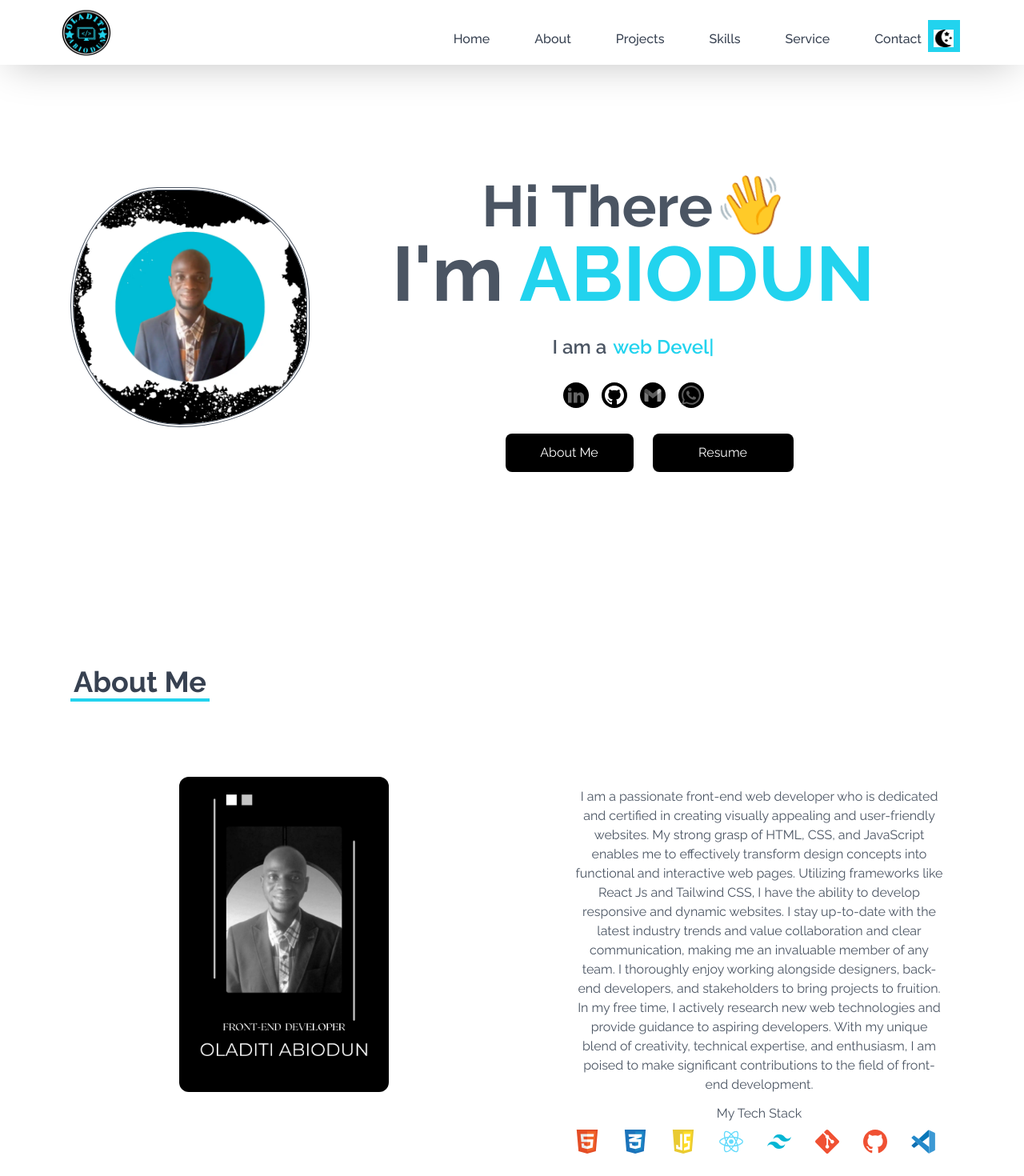
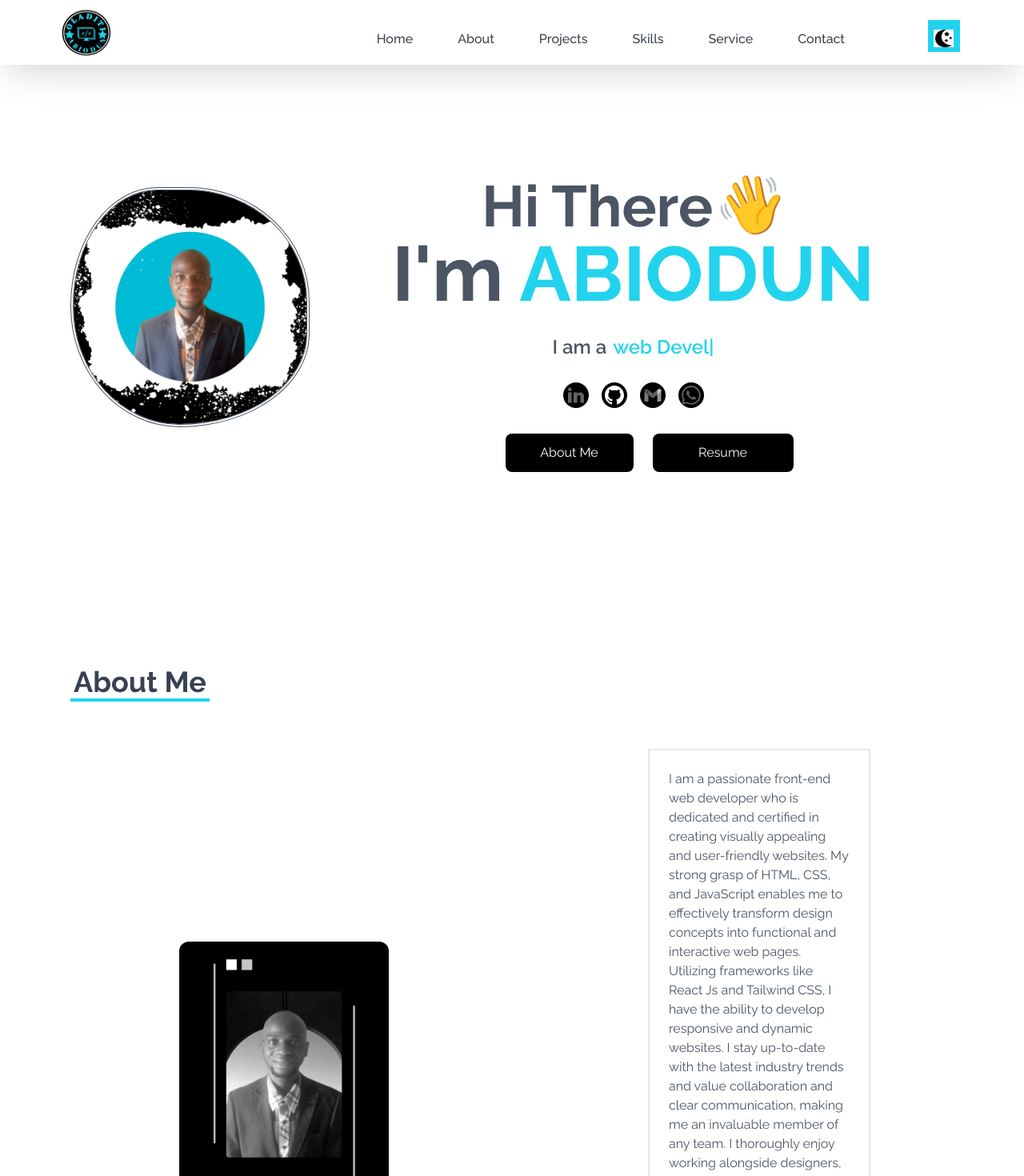
Before and after one commit to oladiti/myPortfolio, a React (Vite) app: page / in a window 1280 px wide. Shown: the top 1470 px of the page at 80% size. Built offline with nearby package versions, Linux system fonts and the light colour scheme.

Commit message:
updating the navbar and about us

```diff
--- a/src/components/About.jsx
+++ b/src/components/About.jsx
@@ -15,13 +15,15 @@ class About extends Component {
                     </div>
 
                     <div className='section  max-xs:-my-10 md:-mt-14 xl:pb-40   flex-col justify-between   lg:flex-row '>
-                        <div className='mb-5  flex flex-col justify-center xl:ml-3'>
-                            <img src={profile} alt="Profile" width="auto" height="auto" loading='lazy' className=' md:mt-20 xs:-mt-6 xl:mt-4  cursor-pointer grayscale hover:grayscale-0 hover:scale-[1.02] transition-all delay-75 border-4 border-transparent hover:border-aba duration-300 rounded-2xl min-w-[240px] w-1/2 mx-auto  md:w-[270px]' />
+                        <div className='mb-5  flex flex-col justify-center xl:ml-3 '>
+                            <img src={profile} alt="Profile" width="auto" height="auto" loading='lazy' className=' md:mt-20 max-xs:-mt-6 xl:mt-4  cursor-pointer grayscale hover:grayscale-0 hover:scale-[1.02] transition-all delay-75 border-4 border-transparent hover:border-aba duration-300 rounded-2xl min-w-[240px] w-1/2 mx-auto  md:w-[270px]' />
                         </div>
                         <div className="lg:mt-12 text-center flex flex-col px-4 xs:-ml-10 xs:px-14 sm:px-11 sm:-ml-10 lg:ml-20 lg:px-0 md:-ml-20 md:px-24 max-xs:px-5 md:py-0 w-screen  dark:text-gray-400 text-gray-600">
                             <br></br>
                             <br></br>
-                            <p className='max-xs:px-4 lg:px-5 max-xs:-mt-12'>
+                            <div className=' -mt-12 px-'>
+                            <p className='max-xs:px-4 max-xs:mx-4  lg:mx-28 p-6 p text-left max-xs:-mt-1 dark:border-aba border-2 shadow-lg"
+            >'>
                                 I am a passionate front-end web developer who is dedicated and certified in creating visually appealing and user-friendly websites.
                                 My strong grasp of HTML, CSS, and JavaScript enables me to effectively transform design concepts into functional and interactive web pages.
                                 Utilizing frameworks like React Js and Tailwind CSS, I have the ability to develop responsive and dynamic websites.
@@ -31,7 +33,7 @@ class About extends Component {
                                 With my unique blend of creativity, technical expertise, and enthusiasm,
                                 I am poised to make significant contributions to the field of front-end development.
                             </p>
-                            <div className='mt-3 dark:text-gray-400 text-gray-600 '>  My Tech Stack
+                            <div className='mt-3 dark:text-gray-400 text-gray-600'>  My Tech Stack
                                 <ul className=' flex gap-5 z-40 flex-wrap pt-2 max-xs:mb-28 justify-center items-center  max-xs:px-2 '>
                                     {
                                         techStack.map(({ id, icon, name }) => {
@@ -40,7 +42,7 @@ class About extends Component {
                                                     <span className='z-20'>
                                                         {icon}
                                                     </span>
-                                                    <div className="flex scale-0 sm:group-hover:scale-100 group-focus:scale-100 transition ease-out duration-300 delay-100 origin-center justify-center items-center absolute z-50 -bottom-10 left-1/2 -translate-x-1/2 w-auto h-6 py-2 px-3 bg-gray-900 text-sm text-gray-300">
+                                                    <div className="flex scale-0 sm:group-hover:scale-100 group-focus:scale-100 transition ease-out duration-300 delay-100 origin-center justify-center items-center absolute z-50 -bottom-5 left-1/2 -translate-x-1/2 w-auto h-6 py-2 px-3 bg-gray-900 text-sm text-gray-300">
                                                         {name}
                                                     </div>
                                                 </li>
@@ -48,6 +50,7 @@ class About extends Component {
                                         })
                                     }
                                 </ul>
+                            </div>
                             </div>
 
                         </div>
--- a/src/components/Navbar.jsx
+++ b/src/components/Navbar.jsx
@@ -22,14 +22,14 @@ const Navbar = ({ theme, setTheme }) => {
     return (
         <>
             {/* <div className='fixed w-full max-w-[100vw] h-4 dark:bg-white'xl:-ml-24> */}
-            <div className='fixed -mt-2   w-full max-w-[100vw] shadow-2xl bg-gradient-to-b from-white  via-white to-transparent z-50 bg-opacity-[0.9] border-b-2 border-gray-500'>
+            <div className='fixed -mt-2    w-full max-w-[100vw] shadow-2xl bg-gradient-to-b from-white  via-white to-transparent z-50 bg-opacity-[0.9] border-b-2 border-gray-500'>
 
                 <div className=' bg-white dark:bg-black duration-500 flex justify-between  items-center max-xs:-mr-1 max-xl:px-4 max-w-screen-2xl'>
                     <div className=' xs:ml-5 max-xs:ml-0 sm:ml-3 max-lg:-mr-4  mt-3.5'>
 
                         <a href="/"><img src={Logo} alt="" style={{ width: 80, height: 75 }}  className='  max-md:ml-2 xl:ml-14 md:ml-11' /></a>
                     </div>
-                    <Navigation ulClass="hidden md:flex md:mr-28  " liClass="" />
+                    <Navigation ulClass="hidden md:flex md:mr-28 lg:mr-40 xl:mr-52" liClass="" />
                     <HamBurgerMenu handleClick={handleClick} navOpen={navOpen} />
 
                     <Navigation handleClick={handleClick} ulClass={`${navOpen ? "-translate-x-0 " : "translate-x-full"} duration-700 ease-in-out flex flex-col h-screen bg-white dark:bg-black w-screen  top-0 right-0 absolute items-center justify-center md:scale-0`} liClass="mt-5 py-2 text-lg" />
```
Also changed, not shown: 1 other file (tests, documents, lock files or other folders).
